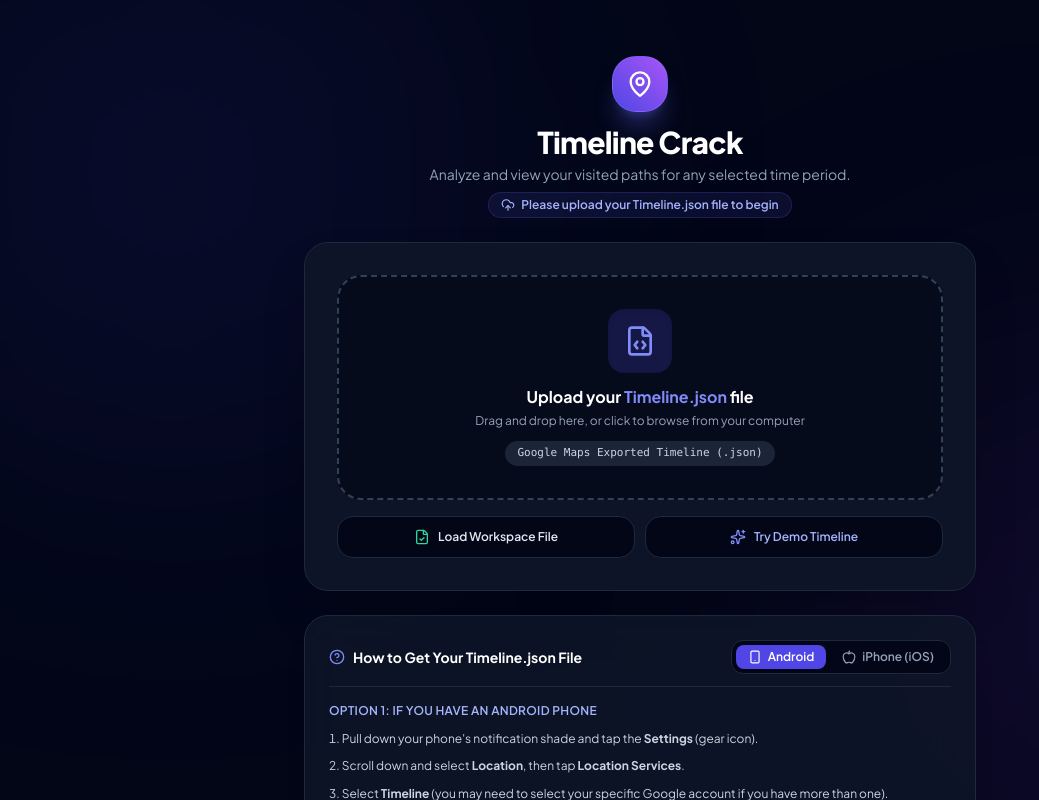
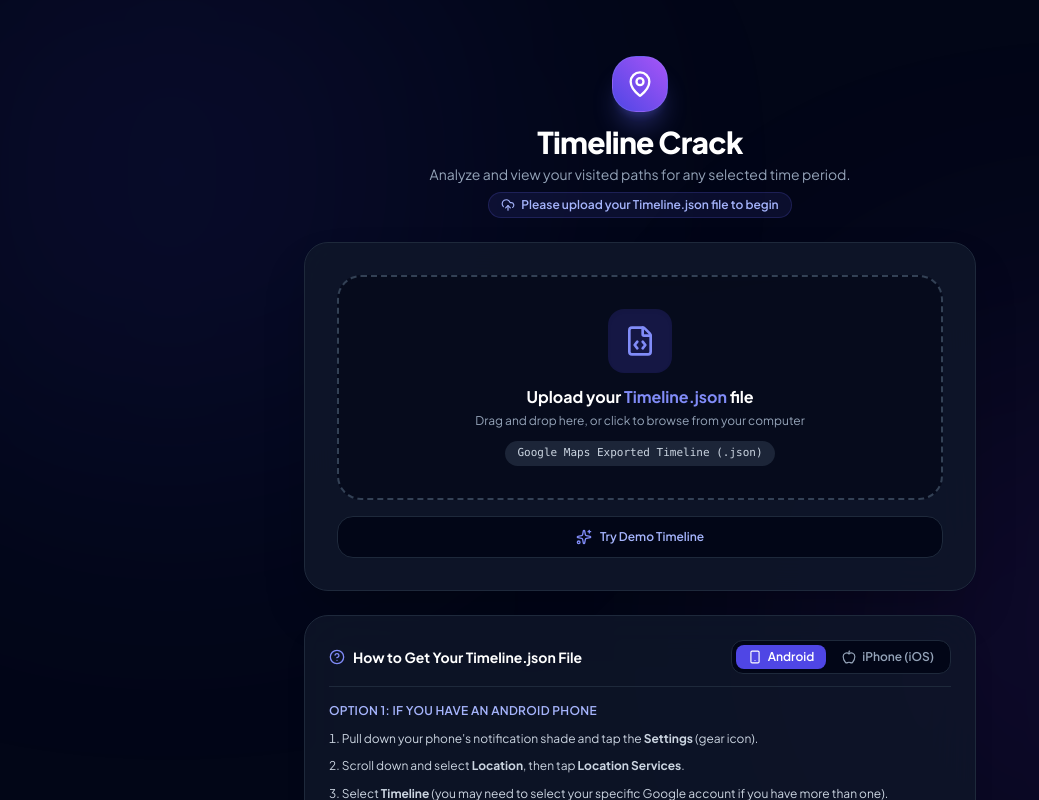
Before and after one commit to aroshwijesinghe/timeline_crack, a React (Vite) app: page / in a window 1280 px wide. Shown: the top 800 px of the page, without its empty margins (0-1039 px from the left). Built offline with nearby package versions, Linux system fonts and the light colour scheme.

Commit message:
Remove Load Workspace File button from upload screens

```diff
--- a/src/App.tsx
+++ b/src/App.tsx
@@ -16,7 +16,6 @@
   Sparkles,
   ShieldCheck,
   AlertCircle,
-  FileCheck,
   MapPin,
   ChevronLeft,
   ChevronRight,
@@ -156,23 +155,6 @@
 
   const handleLoadDemo = () => {
     handleDataLoaded(sampleTimelineJSON);
-  };
-
-  const handleLoadLocalWorkspaceFile = async () => {
-    setLoading(true);
-    setUploadError(null);
-    try {
-      const resp = await fetch('./Timeline.json');
-      if (!resp.ok) {
-        throw new Error('Local Timeline.json not found in root.');
-      }
-      const data = await resp.json();
-      handleDataLoaded(data);
-      setLoading(false);
-    } catch (err: any) {
-      setUploadError(`Could not load local Timeline.json: ${err.message}. Please select your file using the upload box.`);
-      setLoading(false);
-    }
   };
 
   // Selected Day object (supports individual dates or 'all' for full lifetime view)
@@ -432,20 +414,11 @@
               </div>
             )}
 
-            <div className="mt-4 grid grid-cols-1 sm:grid-cols-2 gap-2.5">
-              <button
-                onClick={handleLoadLocalWorkspaceFile}
-                disabled={loading}
-                className="flex items-center justify-center gap-2 p-3 rounded-2xl bg-slate-950 hover:bg-indigo-950/50 border border-slate-800 hover:border-indigo-500/40 text-xs font-semibold text-slate-200 transition"
-              >
-                <FileCheck className="w-4 h-4 text-emerald-400" />
-                <span>Load Workspace File</span>
-              </button>
-
+            <div className="mt-4 flex justify-center">
               <button
                 onClick={handleLoadDemo}
                 disabled={loading}
-                className="flex items-center justify-center gap-2 p-3 rounded-2xl bg-slate-950 hover:bg-indigo-950/50 border border-slate-800 hover:border-indigo-500/40 text-xs font-semibold text-indigo-300 transition"
+                className="w-full py-3 px-4 rounded-2xl bg-slate-950 hover:bg-indigo-950/50 border border-slate-800 hover:border-indigo-500/40 text-xs font-semibold text-indigo-300 transition flex items-center justify-center gap-2"
               >
                 <Sparkles className="w-4 h-4 text-indigo-400" />
                 <span>Try Demo Timeline</span>
--- a/src/components/Upload/UploadModal.tsx
+++ b/src/components/Upload/UploadModal.tsx
@@ -5,8 +5,7 @@
   Sparkles,
   ShieldCheck,
   AlertCircle,
-  X,
-  FileCheck
+  X
 } from 'lucide-react';
 import { sampleTimelineJSON } from '../../demo/sampleTimeline';
 
@@ -86,24 +85,6 @@
     onClose();
   };
 
-  const handleLoadLocalWorkspaceFile = async () => {
-    setLoading(true);
-    setErrorMsg(null);
-    try {
-      const resp = await fetch('./Timeline.json');
-      if (!resp.ok) {
-        throw new Error('Local Timeline.json not found in root directory.');
-      }
-      const data = await resp.json();
-      onDataLoaded(data, 'Timeline.json (Workspace)');
-      setLoading(false);
-      onClose();
-    } catch (err: any) {
-      setErrorMsg(`Could not auto-fetch local Timeline.json: ${err.message}. Please use the upload box above to select it from your computer.`);
-      setLoading(false);
-    }
-  };
-
   return (
     <div className="fixed inset-0 z-50 flex items-center justify-center p-4 bg-black/75 backdrop-blur-md animate-fade-in">
       <div className="relative w-full max-w-lg bg-slate-900 border border-slate-800 rounded-3xl p-6 shadow-2xl overflow-hidden flex flex-col">
@@ -171,21 +152,11 @@
             </div>
           )}
 
-          {/* Quick Actions: Local file & Demo */}
-          <div className="grid grid-cols-1 sm:grid-cols-2 gap-2.5">
-            <button
-              onClick={handleLoadLocalWorkspaceFile}
-              disabled={loading}
-              className="flex items-center justify-center gap-2 p-3 rounded-2xl bg-slate-950 hover:bg-indigo-950/50 border border-slate-800 hover:border-indigo-500/40 text-xs font-semibold text-slate-200 transition"
-            >
-              <FileCheck className="w-4 h-4 text-emerald-400" />
-              <span>Load Workspace Timeline</span>
-            </button>
-
+          <div className="flex justify-center">
             <button
               onClick={handleLoadDemo}
               disabled={loading}
-              className="flex items-center justify-center gap-2 p-3 rounded-2xl bg-slate-950 hover:bg-indigo-950/50 border border-slate-800 hover:border-indigo-500/40 text-xs font-semibold text-indigo-300 transition"
+              className="w-full py-3 px-4 rounded-2xl bg-slate-950 hover:bg-indigo-950/50 border border-slate-800 hover:border-indigo-500/40 text-xs font-semibold text-indigo-300 transition flex items-center justify-center gap-2"
             >
               <Sparkles className="w-4 h-4 text-indigo-400" />
               <span>Try Interactive Demo</span>
```
